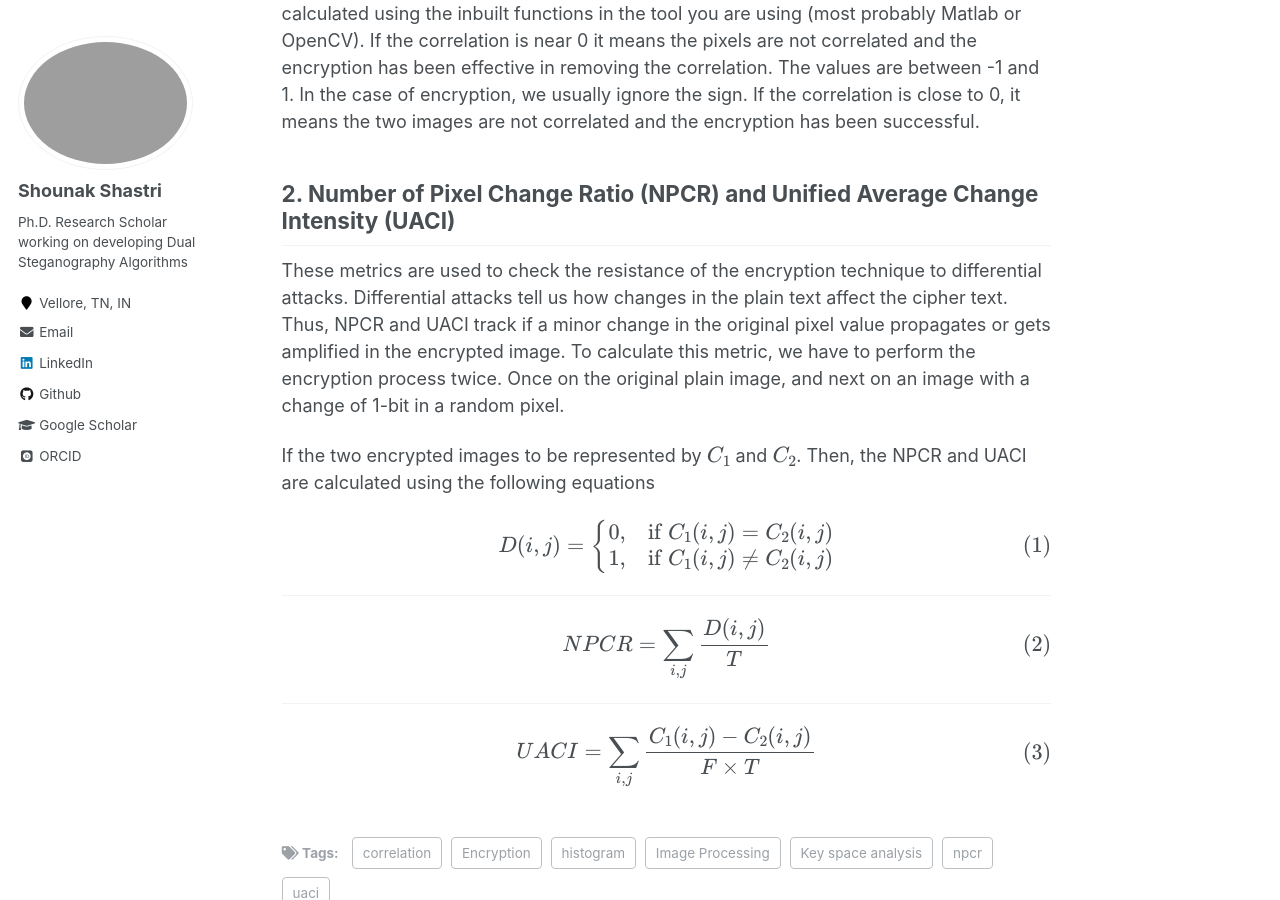
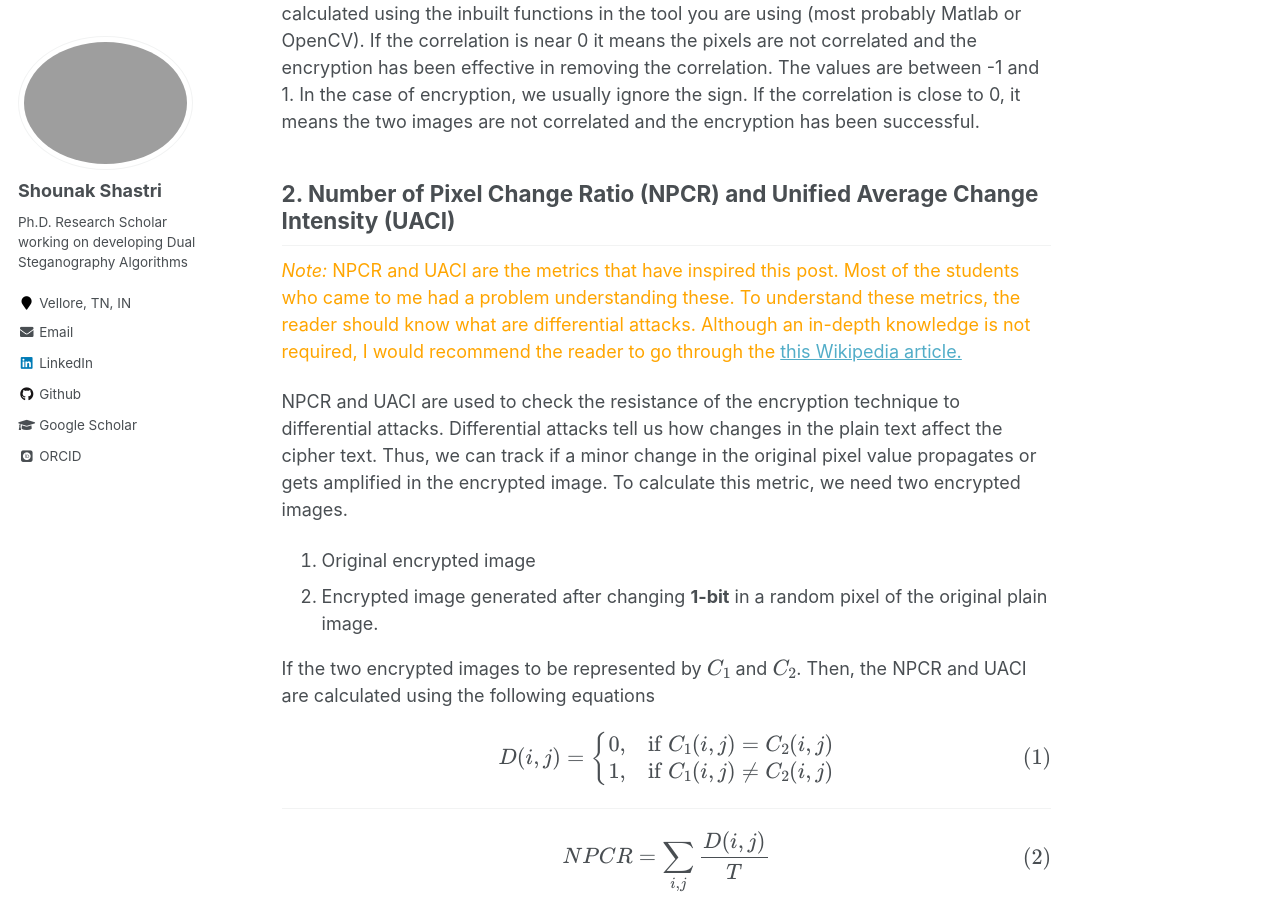
Before and after one commit to shounakshastri/shounakshastri.github.io, a Jekyll site: the page built from _blogposts/NPCR-and-UACI.md, in a window 1280 px wide and 900 px high, scrolled down 1826 px. Built offline with Jekyll 4.4.1, drawn with Linux system fonts in a browser that asks for light colours; some web fonts are replaced; formulas are drawn with MathJax 3.

Commit message:
Update file

```diff
--- a/_blogposts/NPCR-and-UACI.md
+++ b/_blogposts/NPCR-and-UACI.md
@@ -45,7 +45,12 @@ These plots are created by selecting around 2000 pairs of horizontally adjacent
 
 ## 2. Number of Pixel Change Ratio (NPCR) and Unified Average Change Intensity (UACI)
 
-These metrics are used to check the resistance of the encryption technique to differential attacks. Differential attacks tell us how changes in the plain text affect the cipher text. Thus, NPCR and UACI track if a minor change in the original pixel value propagates or gets amplified in the encrypted image. To calculate this metric, we have to perform the encryption process twice. Once on the original plain image, and next on an image with a change of 1-bit in a random pixel.
+<span style='color:orange'>_Note:_ NPCR and UACI are the metrics that have inspired this post. Most of the students who came to me had a problem understanding these. To understand these metrics, the reader should know what are differential attacks. Although an in-depth knowledge is not required, I would recommend the reader to go through the </span> [this Wikipedia article.](https://en.wikipedia.org/wiki/Differential_cryptanalysis)
+
+NPCR and UACI are used to check the resistance of the encryption technique to differential attacks. Differential attacks tell us how changes in the plain text affect the cipher text. Thus, we can track if a minor change in the original pixel value propagates or gets amplified in the encrypted image. To calculate this metric, we need two encrypted images.
+
+1. Original encrypted image
+2. Encrypted image generated after changing **1-bit** in a random pixel of the original plain image.
 
 If the two encrypted images to be represented by $C_1$ and $C_2$. Then, the NPCR and UACI are calculated using the following equations
 
```
